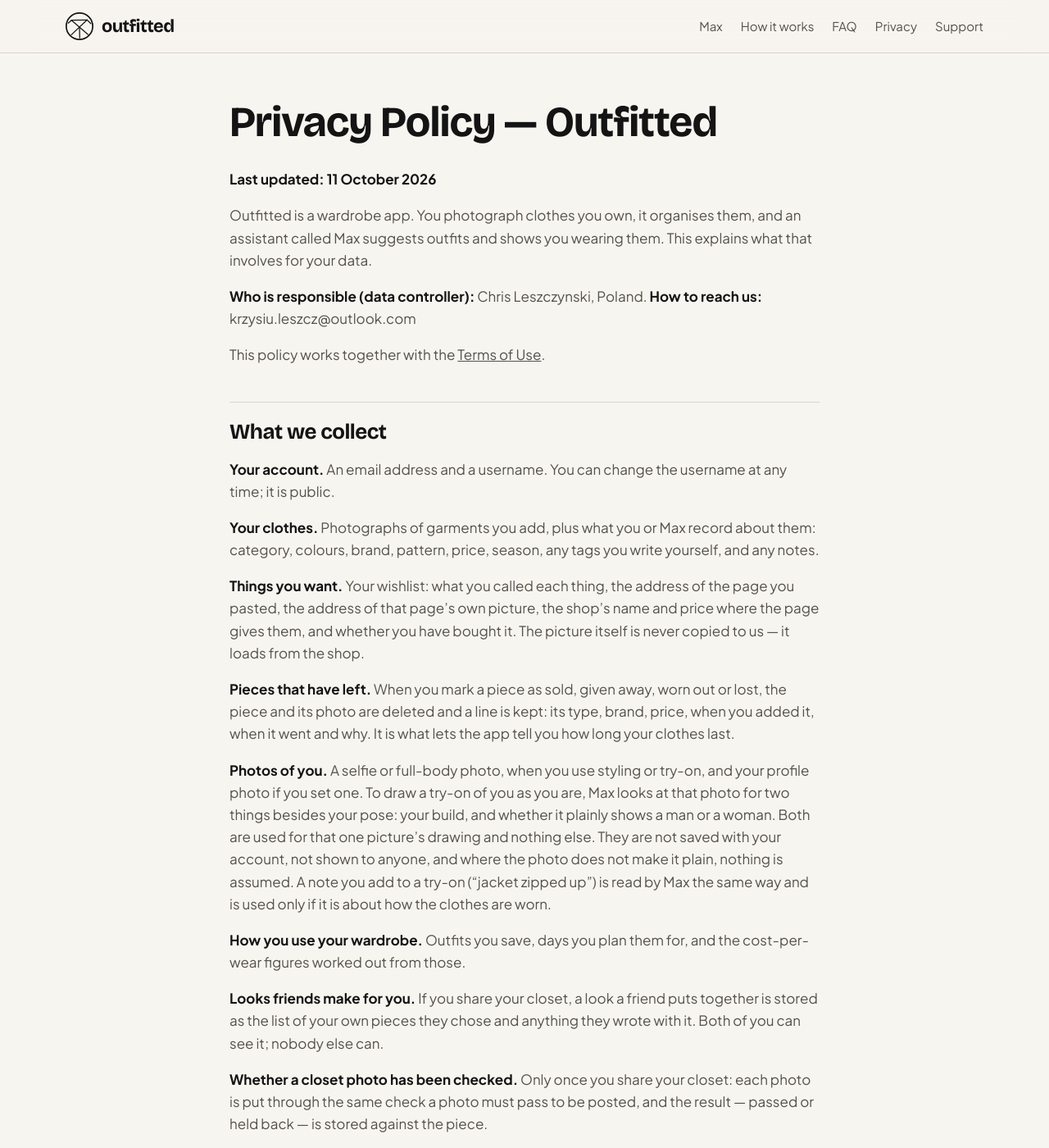
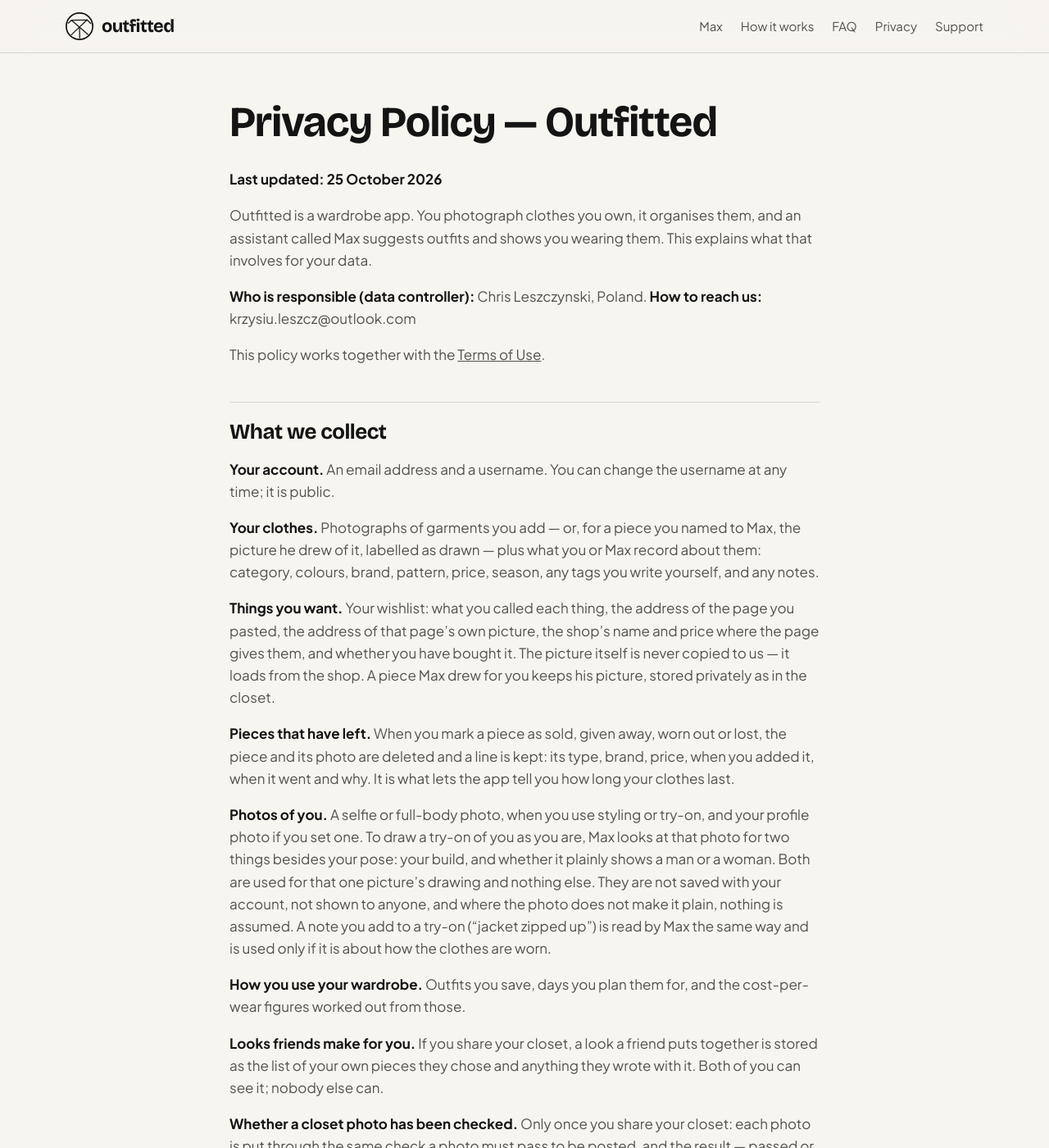
Before and after one commit to VYRA01/outfitted-legal, a Jekyll site: the page built from privacy.md, in a window 1280 px wide and 1400 px high. Shown: the whole window at 82% size. Built offline with Jekyll 4.4.1, drawn with Linux system fonts in a browser that asks for light colours; our own code applies the rules of GitHub Pages for plain Markdown files; some of the changed text lies outside the part shown.

Commit message:
Privacy: unposted photos, and pieces Max draws; screenshots from the store set
- A photo picked for a post is kept privately until the post goes up, and
  deleted if it never does: at once where the app can tell, otherwise two
  weeks after it was picked.
- A piece named to Max can be kept with his drawing of it, labelled as
  drawn, in the closet or on the wishlist, stored privately.
- The home page's phone pictures are the final store screenshots.

Co-Authored-By: Claude Opus 5.5 <noreply@anthropic.com>

```diff
--- a/privacy.md
+++ b/privacy.md
@@ -5,7 +5,7 @@ permalink: /privacy/
 
 # Privacy Policy — Outfitted
 
-**Last updated: 11 October 2026**
+**Last updated: 25 October 2026**
 
 Outfitted is a wardrobe app. You photograph clothes you own, it organises them,
 and an assistant called Max suggests outfits and shows you wearing them. This
@@ -23,14 +23,16 @@ This policy works together with the [Terms of Use](terms.md).
 **Your account.** An email address and a username. You can change the username
 at any time; it is public.
 
-**Your clothes.** Photographs of garments you add, plus what you or Max record
+**Your clothes.** Photographs of garments you add — or, for a piece you named
+to Max, the picture he drew of it, labelled as drawn — plus what you or Max record
 about them: category, colours, brand, pattern, price, season, any tags you
 write yourself, and any notes.
 
 **Things you want.** Your wishlist: what you called each thing, the address of
 the page you pasted, the address of that page's own picture, the shop's name
 and price where the page gives them, and whether you have bought it. The
-picture itself is never copied to us — it loads from the shop.
+picture itself is never copied to us — it loads from the shop. A piece Max drew
+for you keeps his picture, stored privately as in the closet.
 
 **Pieces that have left.** When you mark a piece as sold, given away, worn out
 or lost, the piece and its photo are deleted and a line is kept: its type,
@@ -267,7 +269,10 @@ contacts or calendar.
 Your data stays until you delete it. Deleting an item removes it and its photo;
 deleting a post removes its photo or video. Saying a piece is gone deletes the
 piece and its photo and keeps the line described above; deleting your account
-removes that too.
+removes that too. A photo you pick for a post is kept privately until the post
+goes up; if it never does — you changed the photo, started over, or it was
+turned down — it is deleted, at once where the app can tell and otherwise two
+weeks after you picked it.
 
 **Delete Account**, in your profile, permanently removes your account, clothes,
 photos, outfits, plans, posts, comments, likes, reposts, saved posts, poll
```
Also changed, not shown: assets/shots/3-max-chat.jpg, assets/shots/4-calendar.jpg, assets/shots/5-occasion-day.jpg, assets/shots/6-mood-folders.jpg, assets/shots/7-add-item.jpg.
